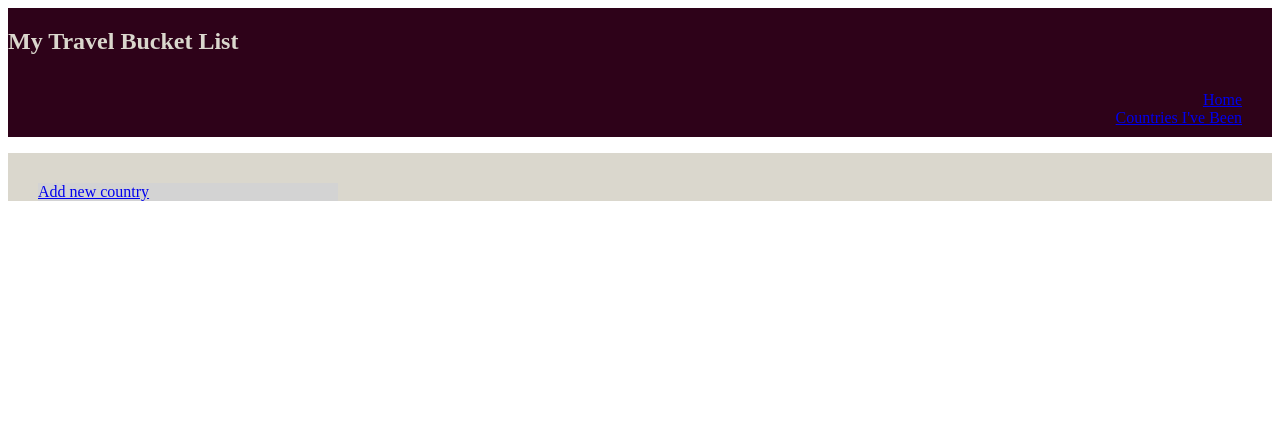
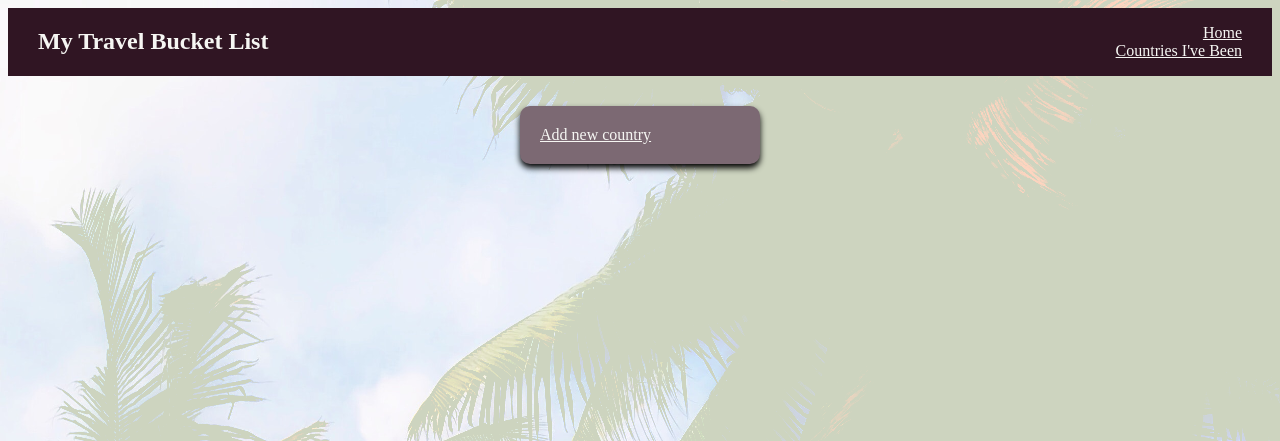
Before and after one commit to kathleenedie/Project1_TravelBucketList, a Flask app: page /visited in a window 1280 px wide. Shown: the top 441 px of the page. Run offline with Flask 2, Linux system fonts and the light colour scheme; data that the repository does not hold is empty; some libraries are stand-ins or nearby versions.

Commit message:
some more pastel psychedelic css added

```diff
--- a/bucket_list/static/header.css
+++ b/bucket_list/static/header.css
@@ -1,28 +1,35 @@
 
-body > header {
-    background-color: #2E0219
+body{
+    background-image: url("palm_tree.jpg");
+    background-color: #CDD4BF;
+    background-blend-mode: lighten;
+    background-size: cover;
 }
 
-.title, .menu-container{
-    display: inline-block;
+.banner {
+    background-color: #301523;
+    display: flex;
+    justify-content: space-between;
+
 }
 
 .title{
-    color: #DAD7CD;
+    color: #F6F6F3;
+    padding-left: 30px;
 }
 
 .menu{
     list-style: none;
     text-align: right;
     padding-right: 30px;
-    padding-bottom: 10px;
 }
 
-.container{
-    background-color: #DAD7CD;
+a{
+    color: #F6F6F3;
 }
 
-.countries{
+
+.destinations{
     display: flex;
     flex-direction: row;
     flex-wrap: wrap;
@@ -30,19 +37,60 @@ body > header {
 
 }
 
-.eachcountry{
+.eachdestination{
     display: flex;
     flex-direction: column;
     width: 200px;
     margin: 30px auto;
-    background-color: #A3B18A;
-    border: 1px solid #ccc;
+    background-color: #CDD4BF;
+    border: 1px solid #344E41;
+    border-radius: 10px;
     box-shadow: 0 4px 6px #000;
+    list-style: none;
+    padding-top: 20px;
 }
 
 .newlink{
     display: flex;
-    width: 300px;
-    margin: 30px;
-    background-color: lightgray
+    align-self: flex-start;
+    width: 200px;
+    margin: 30px auto;
+    background-color: #7C6973;
+    border-radius: 10px;
+    box-shadow: 0 4px 6px #000;
+    list-style: none;
+    text-align: center;
+    padding: 20px;
 }
+
+.formcontainer{
+    display: flex;
+    flex-direction: row;
+    flex-wrap: wrap;
+    justify-content: center;
+    padding-top: 80px;
+
+}
+
+.form{
+    width: 200px;
+    padding: 20px;
+    background-color: #7C6973;
+}
+
+input[type=text], input[type=number], select{
+    padding: 10px;
+    margin: 10px;
+    border-radius: 10px;
+    box-shadow:0 0 3px 3px #F6F6F3;
+}
+
+label{
+    color: #F6F6F3;
+}
+
+button{
+    background-color: #F6F6F3;
+    border-radius: 10px;
+    box-align: center;
+}
--- a/bucket_list/templates/base.html
+++ b/bucket_list/templates/base.html
@@ -8,7 +8,7 @@
     <title>My Travel Bucket List</title>
 </head>
 <body>
-  <header>
+  <header class="banner">
     <nav>
       <h1 class="title">My Travel Bucket List</h1>
     </nav>
--- a/bucket_list/templates/visited/city_new.html
+++ b/bucket_list/templates/visited/city_new.html
@@ -1,7 +1,8 @@
 {% extends "base.html" %}
 {% block content %}
 
-<form action="/visited/{{country.id}}" method="post">
+<article class="formcontainer">
+<form class=form action="/visited/{{country.id}}" method="post">
 
   <div>
     <label for="name">City:</label>
@@ -9,7 +10,7 @@
   </div>
 
   <div>
-    <label for="year">Genre:</label>
+    <label for="year">Year visited:</label>
     <input type="number" id="year" name="year" placeholder="Year" required>
   </div>
 
@@ -48,5 +49,6 @@
   <button type="submit">Add City</button>
 
 </form>
+</article>
 
 {% endblock %}
--- a/bucket_list/templates/visited/index.html
+++ b/bucket_list/templates/visited/index.html
@@ -1,11 +1,11 @@
 {% extends "base.html" %}
 {% block content %}
 
-<article class="countries">
+<article class="destinations">
 {% for country in countries %}
-    <ul class="eachcountry">
-        <li><p>Country: {{country.name}}</p></li>
-        <li><p>Continent: {{country.continent}}</p></li>
+    <ul class="eachdestination">
+        <li>Country: {{country.name}}</li>
+        <li>Continent: {{country.continent}}</li>
         <li><p><a href="/visited/{{country.id}}">See Cities</a></p></li>
         <hr>
     </ul>
--- a/bucket_list/templates/visited/new.html
+++ b/bucket_list/templates/visited/new.html
@@ -1,7 +1,8 @@
 {% extends "base.html" %}
 {% block content %}
 
-<form action="/visited" method="post">
+<article class="formcontainer">
+<form class="form" action="/visited" method="post">
     <div>
         <label for="name">Country:</label>
         <input type="text" id="name" name="name" placeholder="Country Name" required autofocus>
@@ -9,8 +10,9 @@
     <div>
         <label for="continent">Continent:</label>
         <input type="text" id="continent" name="continent" placeholder="Continent" required>
-
+    </div>
     <button type="submit">Add Country</button>
 </form>
+</article>
 
 {% endblock %}
```
Also changed, not shown: bucket_list/templates/visited/show.html (+10 -9 lines), bucket_list/static/palm_tree.jpg (added).
